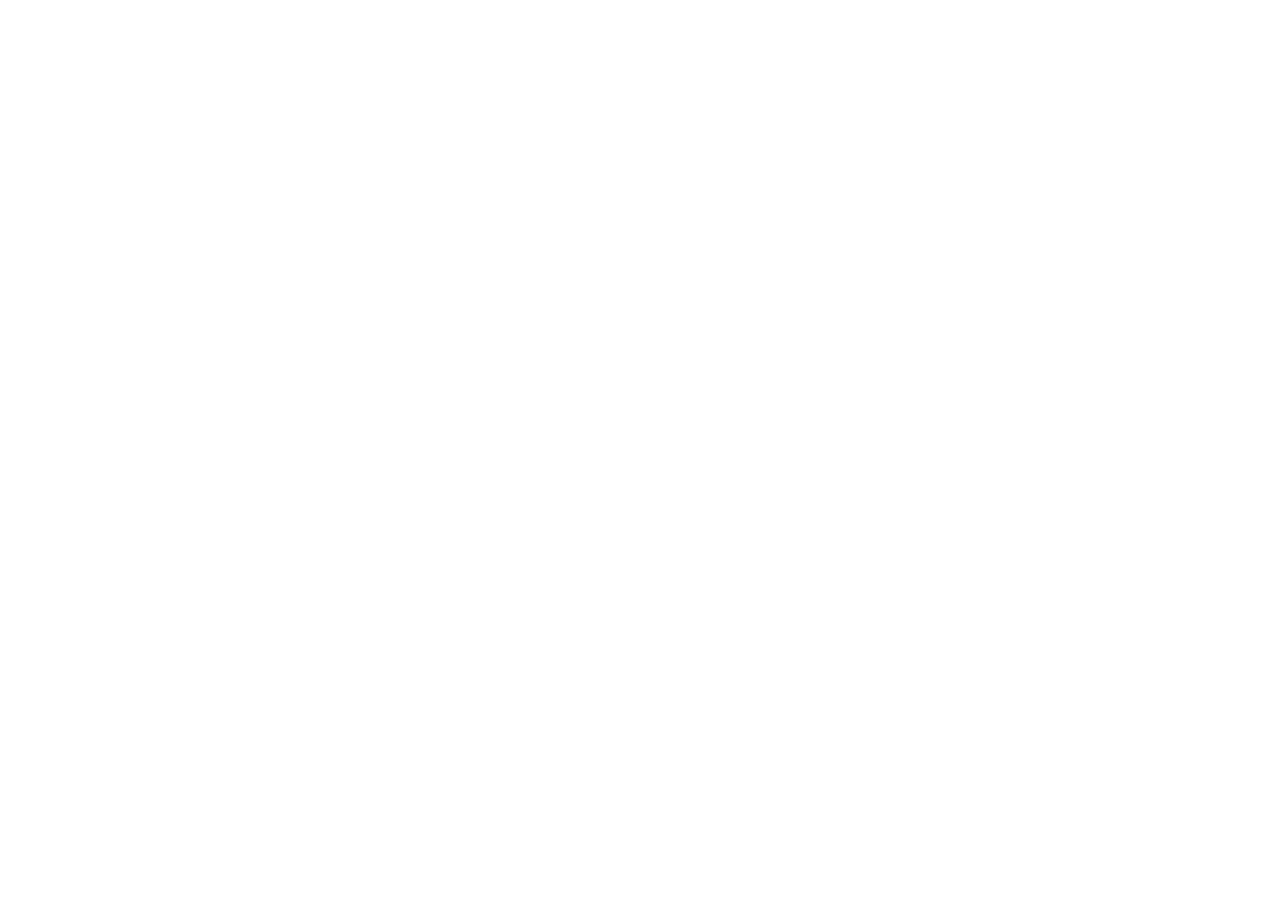
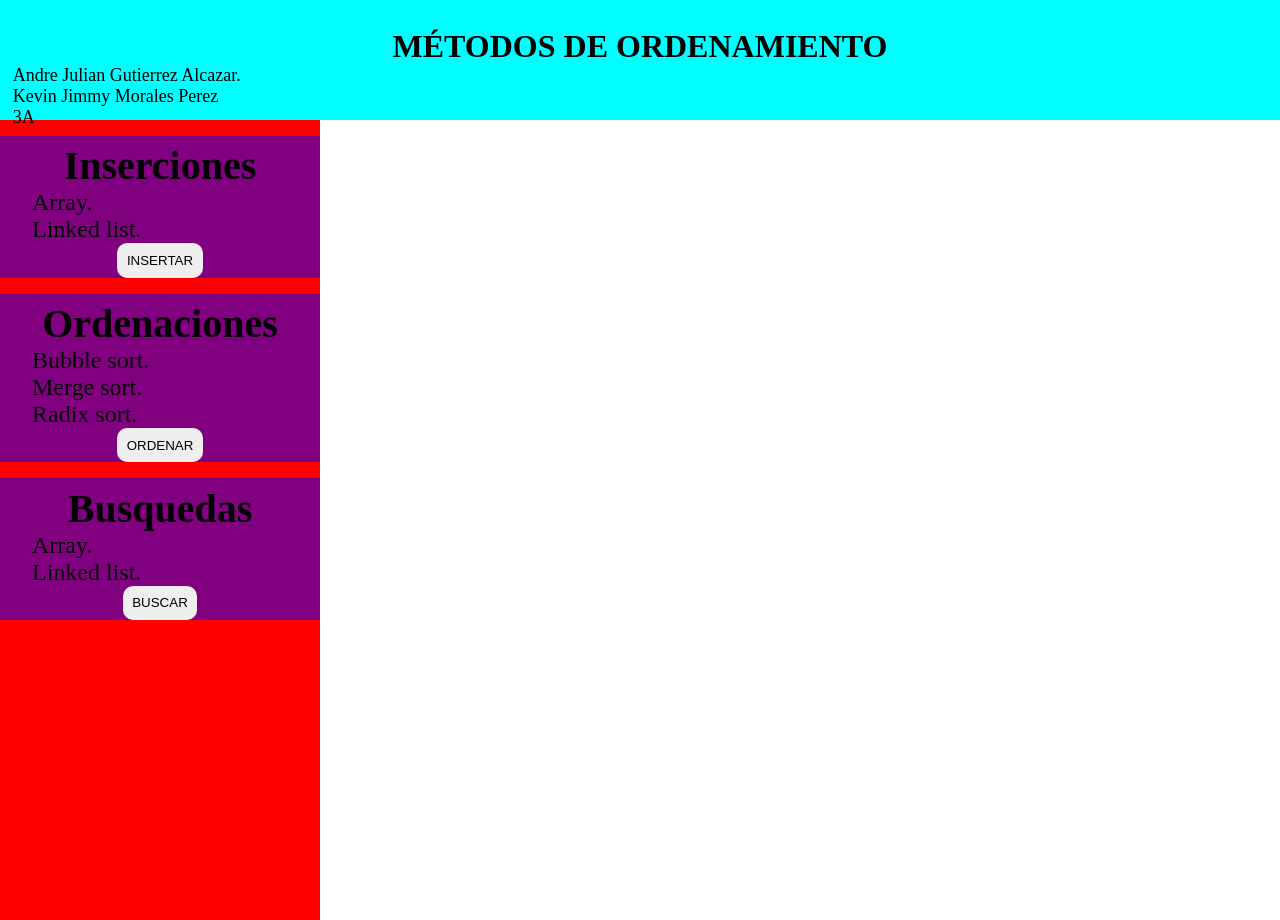
Before and after one commit to Kevinjr2912/An-lisis-de-complejidad, a plain HTML site: page index.html in a window 1280 px wide. Before the commit the page ends 800 px from the top, so only its background shows below. Drawn offline with nearby package versions, Linux system fonts and the light colour scheme.

Commit message:
haciendo el html y css

```diff
--- /dev/null
+++ b/index.css
@@ -0,0 +1,55 @@
+* {
+  margin: 0;
+  padding: 0;
+}
+.header {
+  width: 100%;
+  height: 15vh;
+  background-color: aqua;
+}
+
+.header-title {
+  padding-top: 3.5vh;
+  text-align: center;
+}
+
+.header-parrafo {
+  font-size: 18px;
+  padding-left: 1%;
+}
+
+.aside {
+  width: 25%;
+  background-color: red;
+  min-height: 100vh;
+}
+
+
+
+.algoritmos-title {
+  font-size: 40px;
+  text-align: center;
+  margin-top: 2%;
+}
+
+.algoritmos-text {
+  font-size: 24px;
+  padding-left: 10%;
+}
+
+.algoritmos {
+    display: inline-block;
+    background-color: purple;
+    margin-top: 5%;
+    width: 100%;
+  }
+
+  .algoritmos-button {
+    margin: auto;
+    display: flex;
+    padding: 3%;
+    font-style: none;
+    border-radius: 10px;
+    border-style: none;
+    justify-content: flex-end; /* Added for Flexbox alignment */
+  }
--- a/index.html
+++ b/index.html
@@ -1,13 +1,50 @@
 <!DOCTYPE html>
 <html lang="en">
+
 <head>
     <meta charset="UTF-8">
     <meta name="viewport" content="width=device-width, initial-scale=1.0">
-    <title>Document</title>
+    <title>Métodos de ordenamiento</title>
+    <link rel="stylesheet" href="index.css">
 </head>
+
 <body>
+
+    <header class="header">
+        <h1 class="header-title">MÉTODOS DE ORDENAMIENTO</h1>
+        <p class="header-parrafo">Andre Julian Gutierrez Alcazar. <br>Kevin Jimmy Morales Perez <br>3A</p>
+    </header>
+
+    <aside class="aside">
+        <div class="algoritmos">
+            <h2 class="algoritmos-title">Inserciones</h2>
+            <p class="algoritmos-text"> Array. <br>Linked list.</p>
+            <button class="algoritmos-button" >INSERTAR</button>
+        </div>
+
+        <div class="algoritmos">
+            <h2 class="algoritmos-title">Ordenaciones </h2>
+            <p class="algoritmos-text">Bubble sort. <br> Merge sort. <br> Radix sort.</p>
+            <button class="algoritmos-button" > ORDENAR</button>
+        </div>
+
+        <div class="algoritmos">
+            <h2 class="algoritmos-title">Busquedas</h2>
+            <p class="algoritmos-text"> Array. <br>Linked list.</p>
+            <button class="algoritmos-button" >BUSCAR</button>
+        </div>
+    </aside>
+
+    <main>
+
+    </main>
+
+    <footer>
+
+    </footer>
 
 
     <script src="https://cdn.jsdelivr.net/npm/apexcharts"></script>
 </body>
+
 </html>
```
